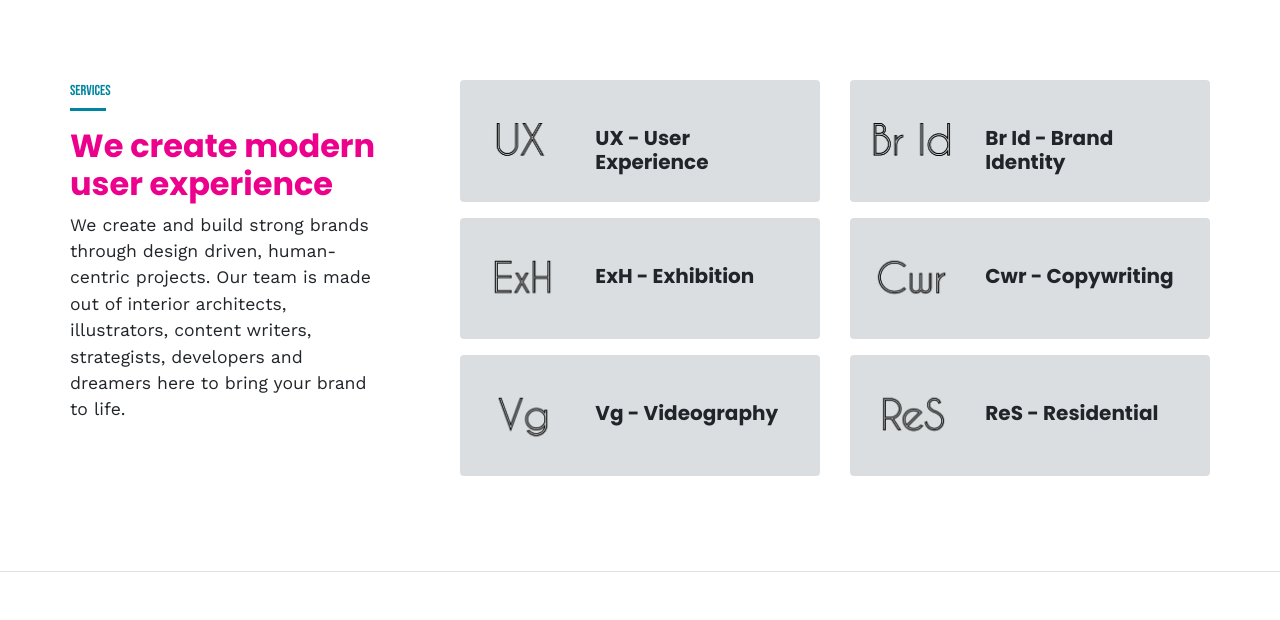
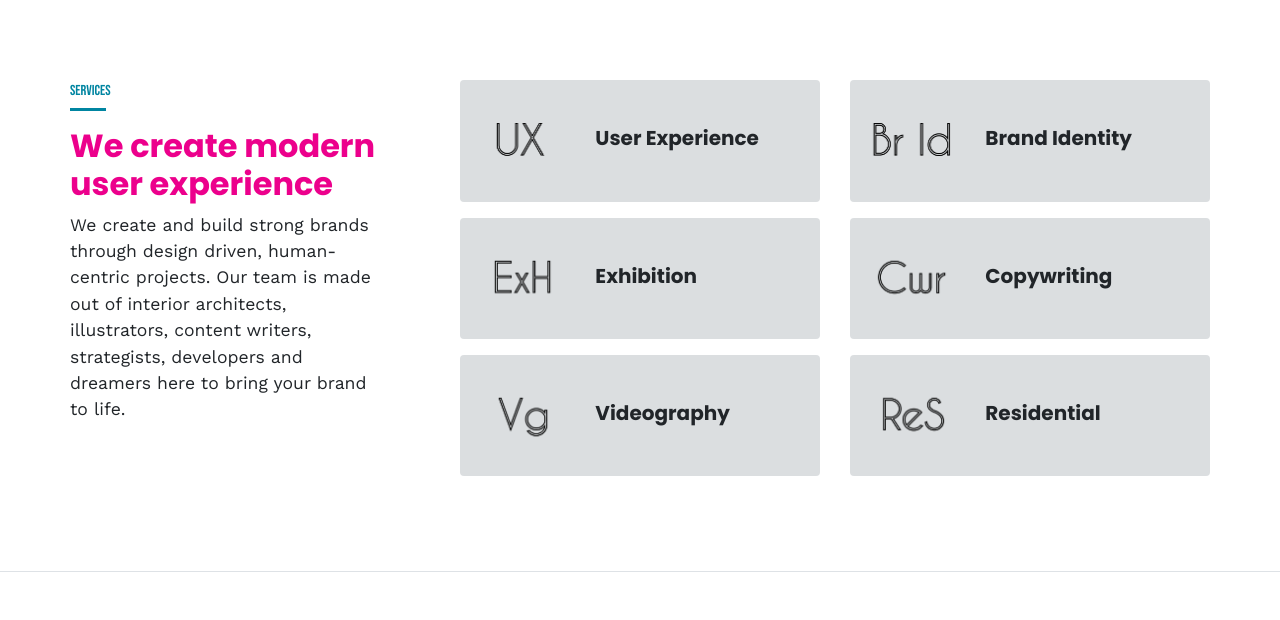
Before and after one commit to RussyCG/StatelyWeb, a website: page assets/index.html in a window 1280 px wide. Shown: the part 880-1500 px from the top of the page. Drawn offline with nearby package versions, Linux system fonts and the light colour scheme; animation ran at ten frames a second.

Commit message:
Services Changes

```diff
--- a/assets/css/style.css
+++ b/assets/css/style.css
@@ -1176,7 +1176,7 @@ p.site-title a {
 #service-info-inner{
 	margin: 0.5em;
 	border: 1px solid black;
-	border-radius: 20px;
+	border-radius: 0px;
 	width: calc(100% - 1em);
 	height: calc(100% - 1em);
 }
--- a/assets/index.html
+++ b/assets/index.html
@@ -170,7 +170,7 @@
                                  <div class="card-icon col-md-4">
                                     <img src="images/services/User Experience.png" class="img-fluid" alt="service"><!-- service-icon -->
                                  </div>
-                                 <h3 class="title mt-3 col-md-8"> UX - User Experience </h3>
+                                 <h3 class="title mt-3 col-md-8"> User Experience </h3>
                                  <!-- card-heading -->
                                  <div class="post">
                                     <p>We build brands through design driven, human-centric projects.</p>
@@ -188,7 +188,7 @@
 									 <div class="card-icon col-md-4">
 										<img src="images/services/Brand Identity.png" class="img-fluid" alt="service"><!-- service-icon -->
 									 </div>
-									 <h3 class="title mt-3 col-md-8"> Br Id - Brand Identity </h3>
+									 <h3 class="title mt-3 col-md-8"> Brand Identity </h3>
 									 <!-- card-heading -->
 									 <div class="post">
 										<p>We find what motivates your clients at their deepest emotional level and create brand stories that inspire, motivate, educate and entertain.</p>
@@ -206,7 +206,7 @@
                                  <div class="card-icon col-md-4">
                                     <img src="images/services/Exhibition Stands.png" class="img-fluid" alt="service"><!-- service-icon -->
                                  </div>
-                                 <h3 class="title mt-3 col-md-8"> ExH - Exhibition </h3>
+                                 <h3 class="title mt-3 col-md-8"> Exhibition </h3>
                                  <!-- card-heading -->
                                  <div class="post">
                                     <p>We create a cohesive message between your brand message and this essential touchpoint, to increase brand awareness and perception.</p>
@@ -224,7 +224,7 @@
 									 <div class="card-icon col-md-4">
 										<img src="images/services/Copywriting.png" class="img-fluid" alt="service"><!-- service-icon -->
 									 </div>
-									 <h3 class="title mt-3 col-md-8"> Cwr - Copywriting </h3>
+									 <h3 class="title mt-3 col-md-8"> Copywriting </h3>
 									 <!-- card-heading -->
 									 <div class="post">
 										<p>Where purpose and personality come together, we create a verbal identity that conveys the essence of who you are and who you aspire to be.</p>
@@ -242,7 +242,7 @@
 									 <div class="card-icon col-md-4">
 										<img src="images/services/Videography.png" class="img-fluid" alt="service"><!-- service-icon -->
 									 </div>
-									 <h3 class="title mt-3 col-md-8"> Vg - Videography </h3>
+									 <h3 class="title mt-3 col-md-8"> Videography </h3>
 									 <!-- card-heading -->
 									 <div class="post">
 										<p>We use human-centric footage to capture the attention of your audience and steer their perception.</p>
@@ -260,7 +260,7 @@
                                  <div class="card-icon col-md-4">
                                     <img src="images/services/Residential (2).png" class="img-fluid" alt="service"><!-- service-icon -->
                                  </div>
-                                 <h3 class="title mt-3 col-md-8"> ReS - Residential  </h3>
+                                 <h3 class="title mt-3 col-md-8"> Residential  </h3>
                                  <!-- card-heading -->
                                  <div class="post">
                                     <p>Our designers merge form and function to create memorable and sensory living spaces.</p>
```
